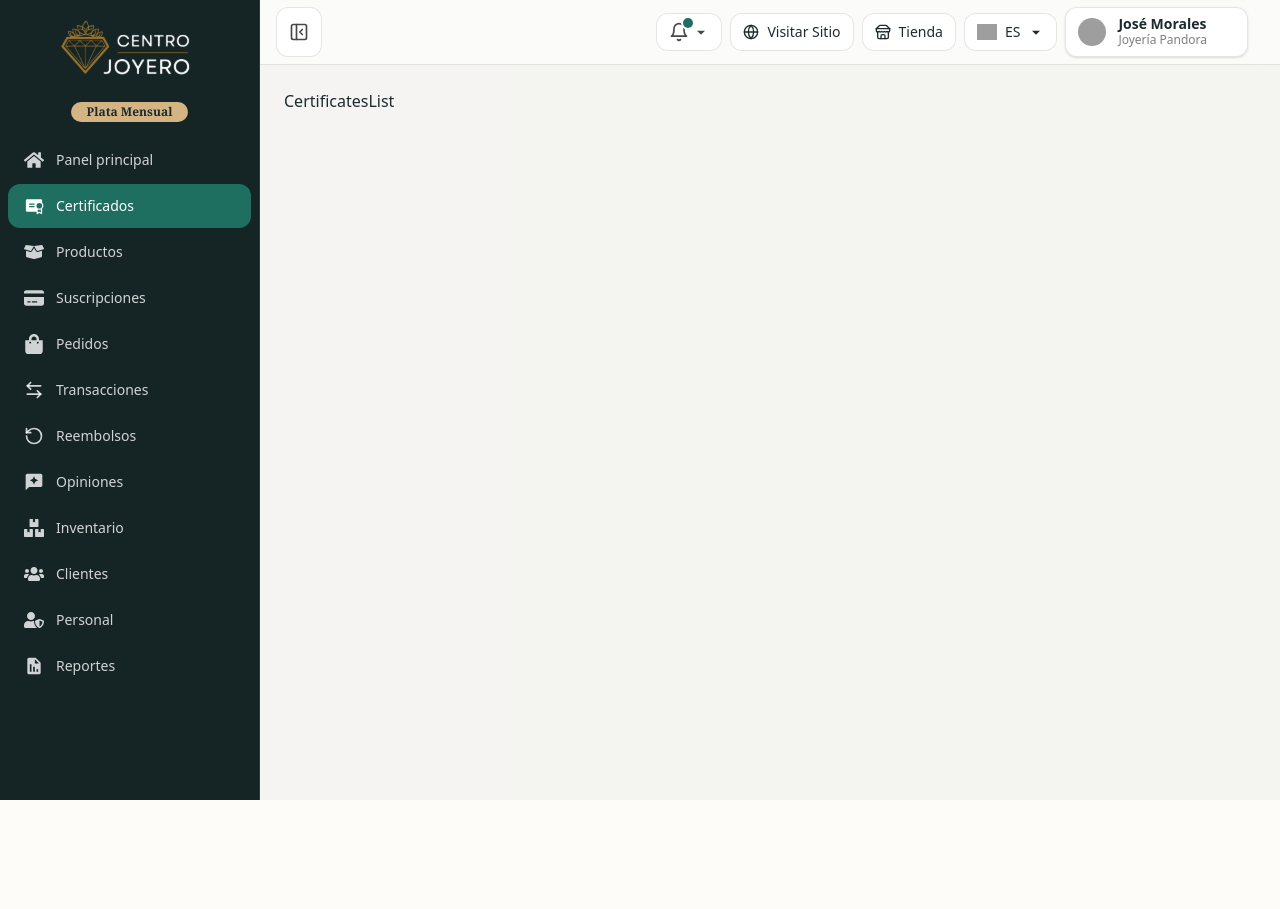
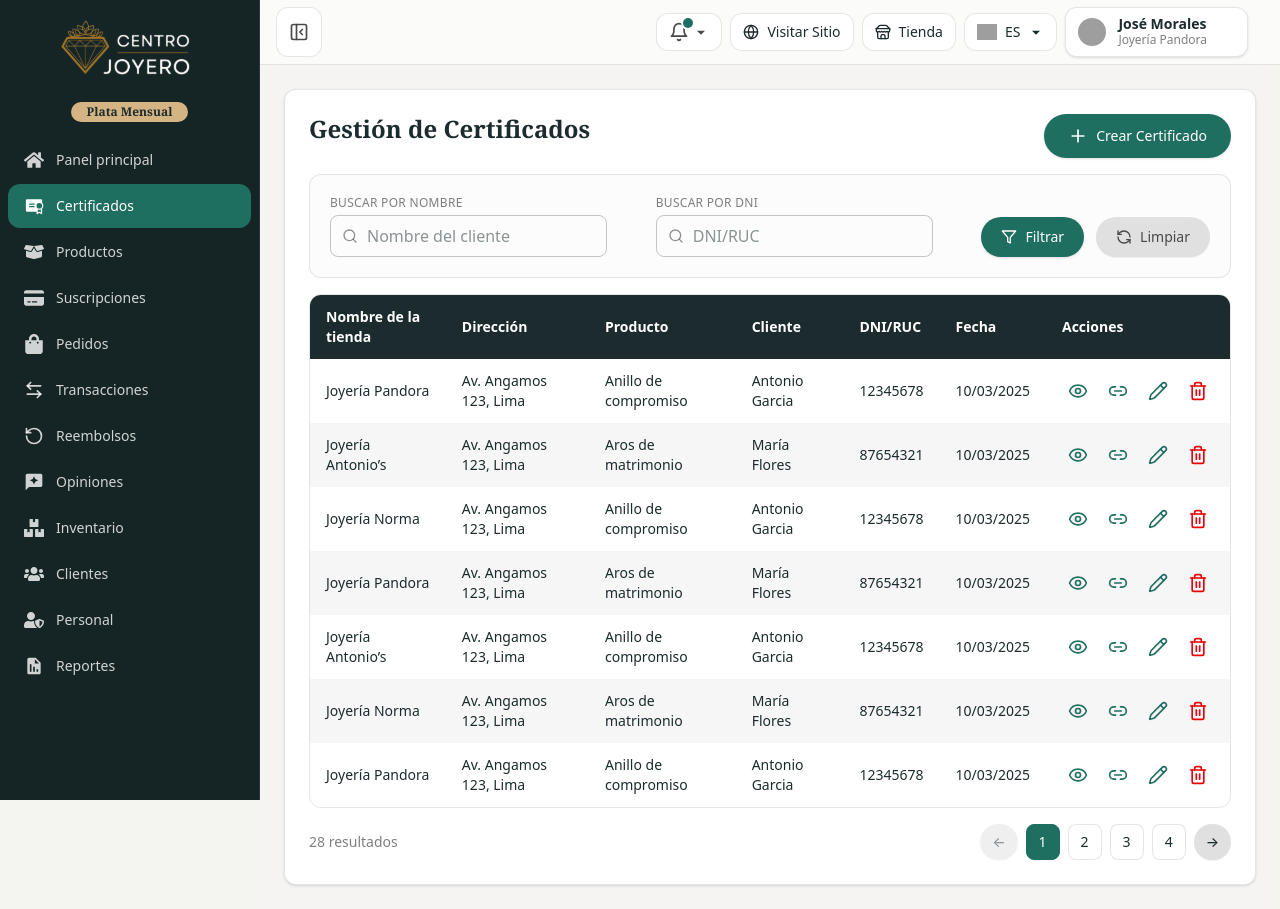
Before and after one commit to Ameteratzu/proyect-marketjoyas, a React (Vite) app: page /admin/certificados in a window 1280 px wide. Before the commit the page ends 800 px from the top, so only its background shows below. Built offline with nearby package versions, Linux system fonts and the light colour scheme; grey boxes are pictures that could not be loaded.

Commit message:
ADD: se termino con el apartado de certificados y de la misma forma su diseño

```diff
--- a/src/pages/Admin/pages/Certificates/CertificatesFilters.tsx
+++ b/src/pages/Admin/pages/Certificates/CertificatesFilters.tsx
@@ -78,7 +78,7 @@ export function CertificatesFilters({
         <button
           onClick={onApply}
           className={cn(
-            "inline-flex items-center gap-2 rounded-full bg-primary px-5 h-10 text-sm font-medium text-white hover:bg-primary/90 transition-colors shadow-sm"
+            "btn btn-primary inline-flex items-center gap-2  px-5 h-10 text-sm font-medium transition-colors shadow-sm"
           )}
         >
           <LuFilter className="h-4 w-4" />
@@ -87,7 +87,7 @@ export function CertificatesFilters({
         <button
           onClick={onReset}
           className={cn(
-            "inline-flex items-center gap-2 rounded-full bg-neutral px-5 h-10 text-sm font-medium text-graphite hover:bg-neutral/80 transition-colors"
+            "btn inline-flex items-center gap-2 bg-neutral px-5 h-10 text-sm font-medium text-graphite hover:bg-neutral/80 transition-colors"
           )}
         >
           <LuRefreshCcw className="h-4 w-4" />
--- a/src/pages/Admin/pages/Certificates/CertificatesList.tsx
+++ b/src/pages/Admin/pages/Certificates/CertificatesList.tsx
@@ -1,3 +1,54 @@
+import { useTranslation } from 'react-i18next';
+import { LuPlus } from 'react-icons/lu';
+import { Pagination } from './Pagination';
+import { CertificatesTable } from './CertificatesTable';
+import { useCertificates } from './useCertificates';
+import { CertificatesFilters } from './CertificatesFilters';
+
 export default function CertificatesList() {
-  return <div>CertificatesList</div>;
+  const { t } = useTranslation('admin');
+  const {
+    qName,
+    qDoc,
+    setQName,
+    setQDoc,
+    page,
+    totalPages,
+    setPage,
+    current,
+    filteredTotal,
+    reset,
+  } = useCertificates();
+
+  return (
+    <section className="rounded-xl border border-black/10 bg-white p-4 md:p-6 shadow-sm">
+      <div className="mb-4 flex flex-col gap-3 sm:flex-row sm:items-start sm:justify-between">
+        <h1 className="text-2xl font-semibold leading-tight">
+          {t('certificates.title', { defaultValue: 'Gestión de Certificados' })}
+        </h1>
+        <button className="inline-flex h-11 items-center gap-2 rounded-full bg-primary px-6 text-sm font-medium text-white shadow-sm hover:bg-primary/90 transition-colors">
+          <LuPlus className="h-5 w-5" />
+          {t('certificates.create', { defaultValue: 'Crear Certificado' })}
+        </button>
+      </div>
+
+      <CertificatesFilters
+        qName={qName}
+        qDoc={qDoc}
+        onChangeQName={setQName}
+        onChangeQDoc={setQDoc}
+        onApply={() => setPage(1)}
+        onReset={reset}
+      />
+
+      <CertificatesTable rows={current} />
+
+      <Pagination
+        page={page}
+        totalPages={totalPages}
+        totalItems={filteredTotal}
+        onChange={setPage}
+      />
+    </section>
+  );
 }
--- /dev/null
+++ b/src/pages/Admin/pages/Certificates/Pagination.tsx
@@ -0,0 +1,66 @@
+import { cn } from '@/lib/cn';
+import { useTranslation } from 'react-i18next';
+
+interface PaginationProps {
+  page: number;
+  totalPages: number;
+  totalItems?: number;
+  onChange: (page: number) => void;
+  className?: string;
+}
+
+export function Pagination({ page, totalPages, totalItems, onChange, className }: PaginationProps) {
+  const { t } = useTranslation('admin');
+  if (totalPages <= 1 && page === 1) {
+    return (
+      <div className={cn('mt-4 flex justify-between text-sm text-graphite/70', className)}>
+        {typeof totalItems === 'number' && (
+          <p>{t('certificates.results', { defaultValue: '{{count}} resultados', count: totalItems })}</p>
+        )}
+      </div>
+    );
+  }
+
+  return (
+    <div className={cn('mt-4 flex flex-wrap items-center justify-between gap-3', className)}>
+      {typeof totalItems === 'number' && (
+        <p className="text-sm text-graphite/70">
+          {t('certificates.results', { defaultValue: '{{count}} resultados', count: totalItems })}
+        </p>
+      )}
+      <div className="flex items-center gap-2">
+        <button
+          onClick={() => onChange(page - 1)}
+          disabled={page === 1}
+          className={cn('btn btn-ghost px-3', page === 1 && 'opacity-50 cursor-not-allowed')}
+        >
+          ←
+        </button>
+        {Array.from({ length: totalPages }).map((_, i) => {
+          const n = i + 1;
+          return (
+            <button
+              key={n}
+              onClick={() => onChange(n)}
+              className={cn(
+                'px-3 h-9 rounded-lg border text-sm',
+                n === page
+                  ? 'bg-primary text-white border-primary'
+                  : 'bg-white border-black/10 hover:bg-neutral/50'
+              )}
+            >
+              {n}
+            </button>
+          );
+        })}
+        <button
+          onClick={() => onChange(page + 1)}
+          disabled={page === totalPages}
+          className={cn('btn btn-ghost px-3', page === totalPages && 'opacity-50 cursor-not-allowed')}
+        >
+          →
+        </button>
+      </div>
+    </div>
+  );
+}
--- /dev/null
+++ b/src/pages/Admin/pages/Certificates/filterCertificates.ts
@@ -0,0 +1,17 @@
+import type { Certificate } from './types';
+
+export function filterCertificates(rows: Certificate[], qName: string, qDoc: string) {
+  const qn = qName.trim().toLowerCase();
+  const qd = qDoc.trim().toLowerCase();
+  if (!qn && !qd) return rows;
+
+  return rows.filter((r) => {
+    const matchName =
+      !qn ||
+      r.client.toLowerCase().includes(qn) ||
+      r.storeName.toLowerCase().includes(qn) ||
+      r.product.toLowerCase().includes(qn);
+    const matchDoc = !qd || r.doc.toLowerCase().includes(qd);
+    return matchName && matchDoc;
+  });
+}
--- /dev/null
+++ b/src/pages/Admin/pages/Certificates/mockCertificates.ts
@@ -0,0 +1,11 @@
+import type { Certificate } from './types';
+
+export const MOCK_CERTIFICATES: Certificate[] = Array.from({ length: 28 }).map((_, i) => ({
+  id: String(1000 + i),
+  storeName: i % 3 === 0 ? 'Joyería Pandora' : i % 3 === 1 ? 'Joyería Antonio’s' : 'Joyería Norma',
+  address: 'Av. Angamos 123, Lima',
+  product: i % 2 === 0 ? 'Anillo de compromiso' : 'Aros de matrimonio',
+  client: i % 2 === 0 ? 'Antonio Garcia' : 'María Flores',
+  doc: i % 2 === 0 ? '12345678' : '87654321',
+  date: '10/03/2025',
+}));
--- /dev/null
+++ b/src/pages/Admin/pages/Certificates/types.ts
@@ -0,0 +1,9 @@
+export interface Certificate {
+  id: string;
+  storeName: string;
+  address: string;
+  product: string;
+  client: string;
+  doc: string; // DNI / RUC
+  date: string; // dd/mm/yyyy
+}
--- /dev/null
+++ b/src/pages/Admin/pages/Certificates/useCertificates.ts
@@ -0,0 +1,54 @@
+import { useMemo, useState, useCallback } from 'react';
+import type { Certificate } from './types';
+import { MOCK_CERTIFICATES } from './mockCertificates';
+import { filterCertificates } from './filterCertificates';
+
+const PAGE_SIZE = 7; // Mantener configurable si se desea
+
+export function useCertificates(initialData: Certificate[] = MOCK_CERTIFICATES) {
+  const [qName, setQName] = useState('');
+  const [qDoc, setQDoc] = useState('');
+  const [page, setPage] = useState(1);
+
+  const filtered = useMemo(() => filterCertificates(initialData, qName, qDoc), [initialData, qName, qDoc]);
+  const totalPages = Math.max(1, Math.ceil(filtered.length / PAGE_SIZE));
+
+  const current = useMemo(() => {
+    const start = (page - 1) * PAGE_SIZE;
+    return filtered.slice(start, start + PAGE_SIZE);
+  }, [filtered, page]);
+
+  const reset = useCallback(() => {
+    setQName('');
+    setQDoc('');
+    setPage(1);
+  }, []);
+
+  const handleChangeQName = useCallback((value: string) => {
+    setQName(value);
+    setPage(1);
+  }, []);
+
+  const handleChangeQDoc = useCallback((value: string) => {
+    setQDoc(value);
+    setPage(1);
+  }, []);
+
+  const goToPage = useCallback((n: number) => {
+    setPage(Math.min(Math.max(1, n), totalPages));
+  }, [totalPages]);
+
+  return {
+    qName,
+    qDoc,
+    page,
+    totalPages,
+    current,
+    filteredTotal: filtered.length,
+    reset,
+    setPage: goToPage,
+    setQName: handleChangeQName,
+    setQDoc: handleChangeQDoc,
+    pageSize: PAGE_SIZE,
+  };
+}
```
